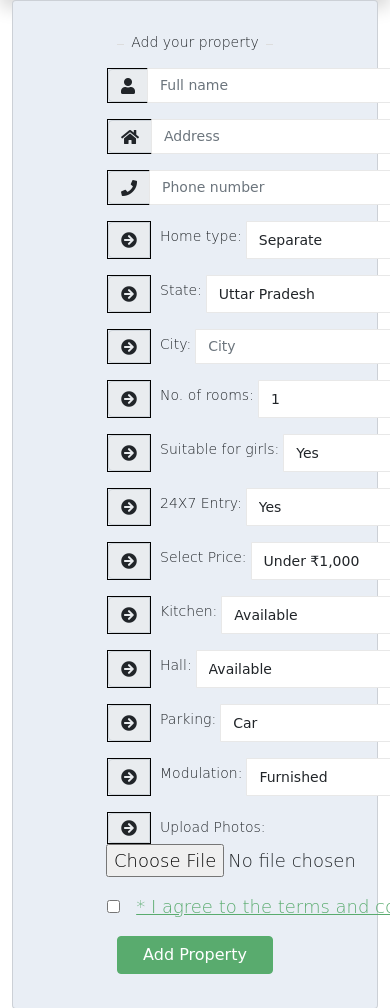
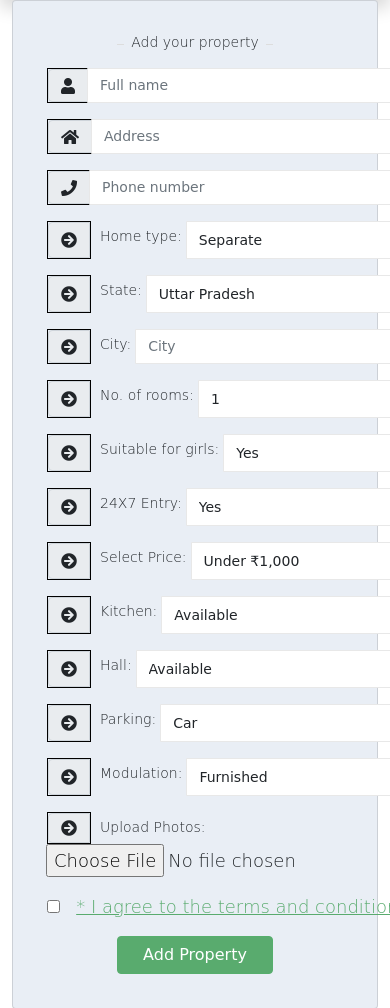
Before and after one commit to afreensiddqui2723/Smartzzdwell, a PHP site: page /addproperty.php in a window 390 px wide; the page is wider, and only the part inside the window is pictured. Shown: the part 98-1106 px from the top of that part. Run offline with PHP 8.4, Linux system fonts and the light colour scheme; the visitor is signed in with stand-in values (Sample User, id 1); some libraries are stand-ins or nearby versions.

Commit message:
Edited version of mobile view dbconn

```diff
--- a/addproperty.php
+++ b/addproperty.php
@@ -128,7 +128,7 @@ a{
 }
 @media (min-width: 200px) and (max-width: 700px) {
 form .input-group{
-	margin-left: -10px;
+	margin-left: -70px;
 	width: 50vh;
 }
 form label{font-size: 14px !important;}
--- a/findproperty.php
+++ b/findproperty.php
@@ -61,7 +61,7 @@ label{
 }
 @media (min-width: 200px) and (max-width: 700px) {
 form .input-group{
-	margin-left: -10px;
+	margin-left: -70px;
 	width: 50vh;
 }
 form label{font-size: 14px !important;}
```
